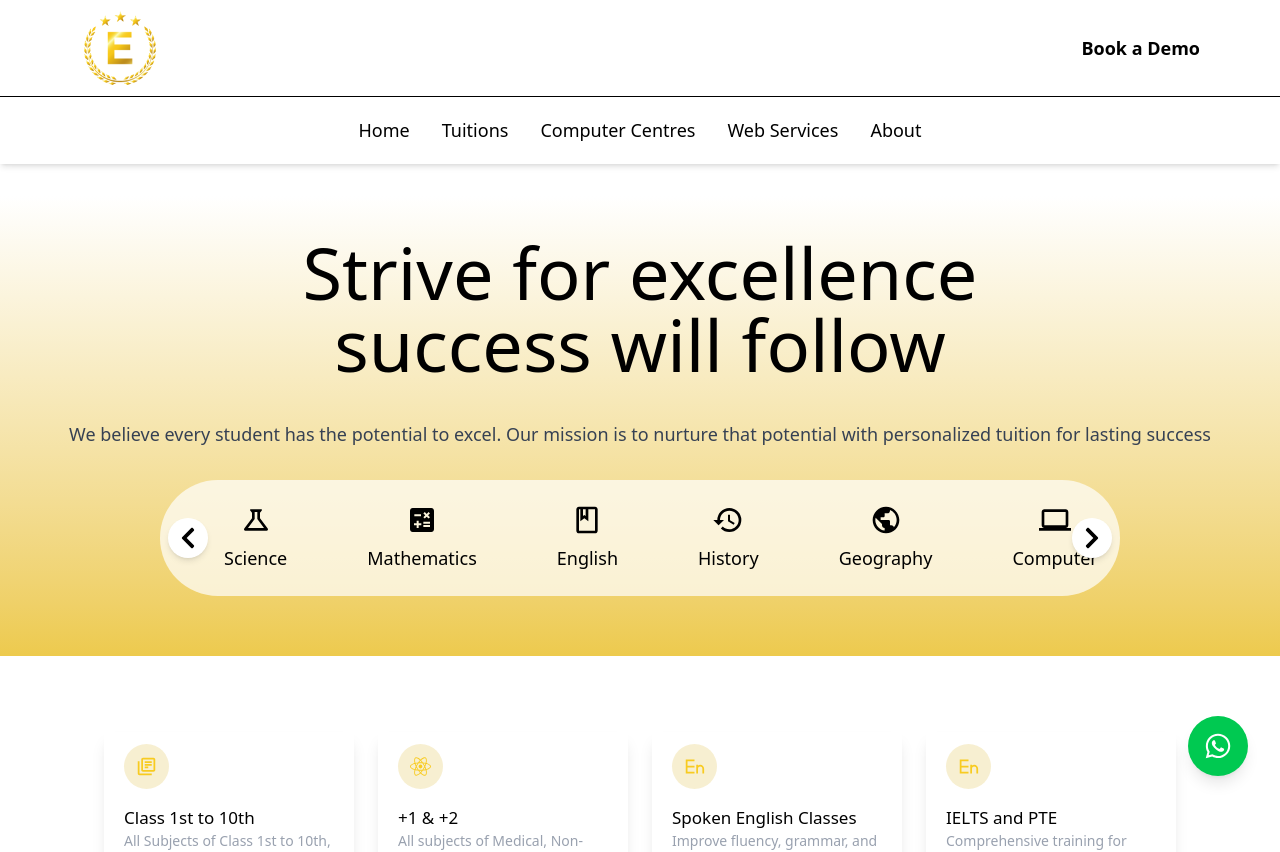
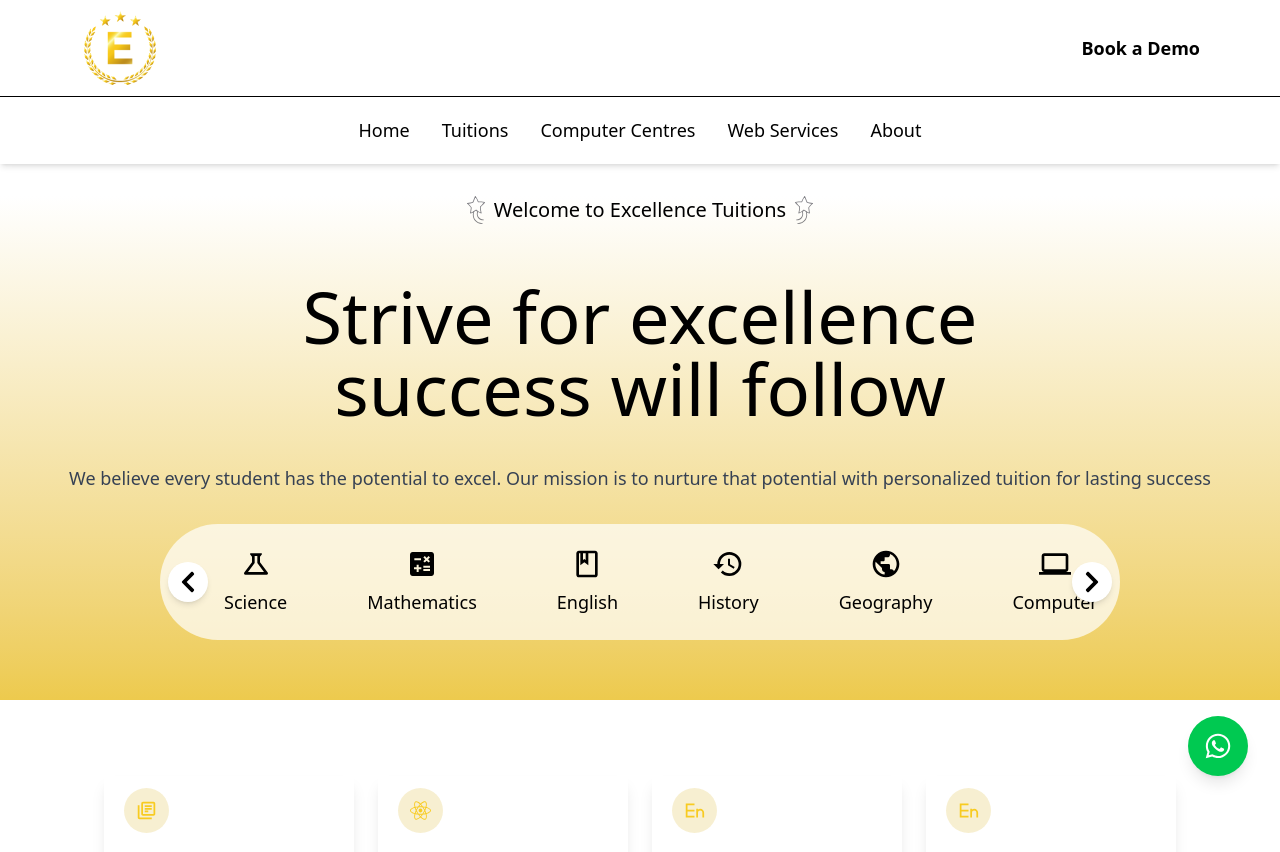
Before and after one commit to excellencegroupofinstitutes/ExcellenceGroupofInstitutes, a React (Vite) app: page /tuition in a window 1280 px wide. Shown: the top 852 px of the page. Built offline with nearby package versions, Linux system fonts and the light colour scheme.

Commit message:
Fixed Hero Sections

```diff
--- a/src/components/computerService/HeroComputer.jsx
+++ b/src/components/computerService/HeroComputer.jsx
@@ -10,14 +10,44 @@ const HeroComputer = () => {
     }, 300);
   };
 
-  const handleCoursesClick = () =>{
+  const handleCoursesClick = () => {
     document.getElementById("computer-courses")?.scrollIntoView({ behavior: "smooth" });
   }
   return (
-    <section className='bg-secondary max-w-[1560px] mx-auto relative py-12'>
+    <section className='bg-secondary max-w-[1560px] mx-auto relative pt-4 md:pt-12 pb-12'>
+      <div className="flex md:hidden justify-center px-4 gap-1 relative">
+        <img
+          src="/images/undraw_fun-star.svg"
+          alt="arrow"
+          className="opacity-50 size-7"
+        />
+        <h2 className="text-center text-xl pb-4 w-fit ">
+          Welcome to Excellence Computer Centres
+        </h2>
+        <img
+          src="/images/undraw_fun-star.svg"
+          alt="arrow"
+          className="opacity-50 size-7 transform scale-x-[-1]"
+        />
+      </div>
       <div className='max-w-[1560px] text-black mx-auto p-4 md:p-10 flex flex-col-reverse md:flex-row justify-evenly items-center'>
         <div className='mt-10 md:mt-0'>
           {/* text */}
+          <div className="md:flex hidden gap-1 relative">
+            <img
+              src="/images/undraw_fun-star.svg"
+              alt="arrow"
+              className="opacity-50 size-7"
+            />
+            <h2 className="text-xl pb-4 w-fit ">
+              Welcome to Excellence Computer Centres
+            </h2>
+            <img
+              src="/images/undraw_fun-star.svg"
+              alt="arrow"
+              className="opacity-50 size-7 transform scale-x-[-1]"
+            />
+          </div>
           <h2 className='text-3xl md:text-4xl font-bold' >Master tomorrow's skills today</h2>
           <p className='text-base md:text-lg mt-3 max-w-[650px]'>Our courses go far beyond simple theory. We immerse you in real-world, industry-demanding projects.</p>
           <div className='mt-9 flex  gap-6 md:gap-10'>
--- a/src/components/tuition/TuitionHero.jsx
+++ b/src/components/tuition/TuitionHero.jsx
@@ -34,6 +34,23 @@ const TuitionHero = () => {
 
   return (
     <section className="bg-gradient-to-b max-w-[1560px] mx-auto from-white to-secondary-hover pb-15 px-9">
+      <div className="flex mt-20 md:mt-0 justify-center gap-1 relative">
+
+          <img
+            src="/images/undraw_fun-star.svg"
+            alt="arrow"
+            className="opacity-50 size-7"
+          />
+          <h2 className="text-center text-xl pb-4 w-fit ">
+            Welcome to Excellence Tuitions
+          </h2>
+          <img
+            src="/images/undraw_fun-star.svg"
+            alt="arrow"
+            className="opacity-50 size-7 transform scale-x-[-1]"
+          />
+
+        </div>
       <div className="mb-8">
         <h2 className="text-4xl md:text-6xl lg:text-7xl py-10 text-center font-[300]">
           Strive for excellence <br /> success will follow
--- a/src/pages/ComputerService.jsx
+++ b/src/pages/ComputerService.jsx
@@ -6,7 +6,7 @@ import Amenities from "../components/Amenities";
 
 const ComputerService = () => {
   return (
-    <div className="mt-16 md:mt-40">
+    <div className="mt-16 md:mt-37">
       <HeroComputer />
       <Course />
       <Amenities/>
--- a/src/pages/Home.jsx
+++ b/src/pages/Home.jsx
@@ -19,7 +19,7 @@ const Home = () => {
     coreSectionRef.current?.scrollIntoView({ behavior: "smooth" });
   };
   return (
-    <div className='mt-8 md:mt-39 overflow-clip'>
+    <div className='mt-8 md:mt-24 overflow-clip'>
         <HeroSection onExploreClick={scrollToServices} />
         <CoreSection ref={coreSectionRef} />
         <OurVision/>
```
Lines whose indentation alone changed are shown as unchanged.
